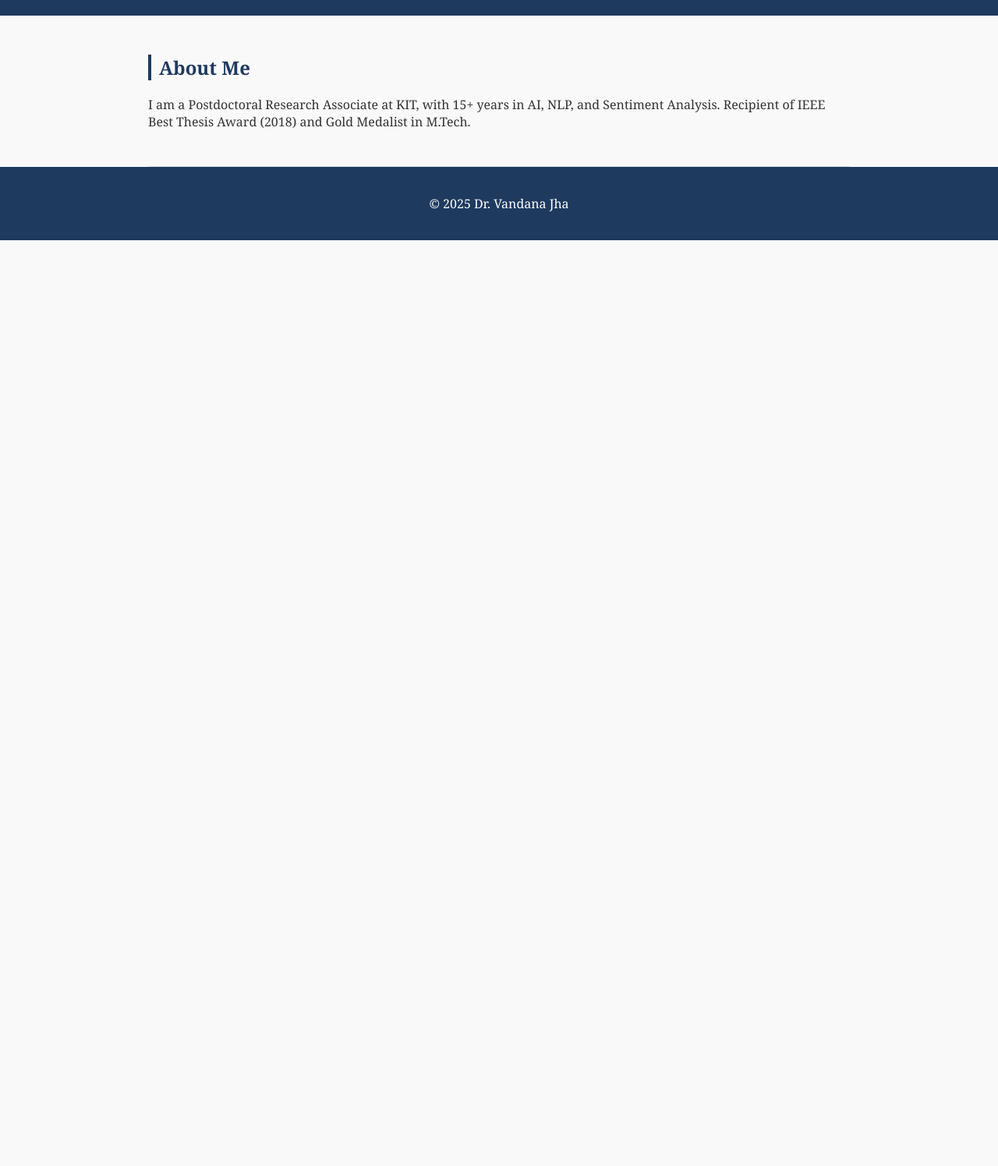
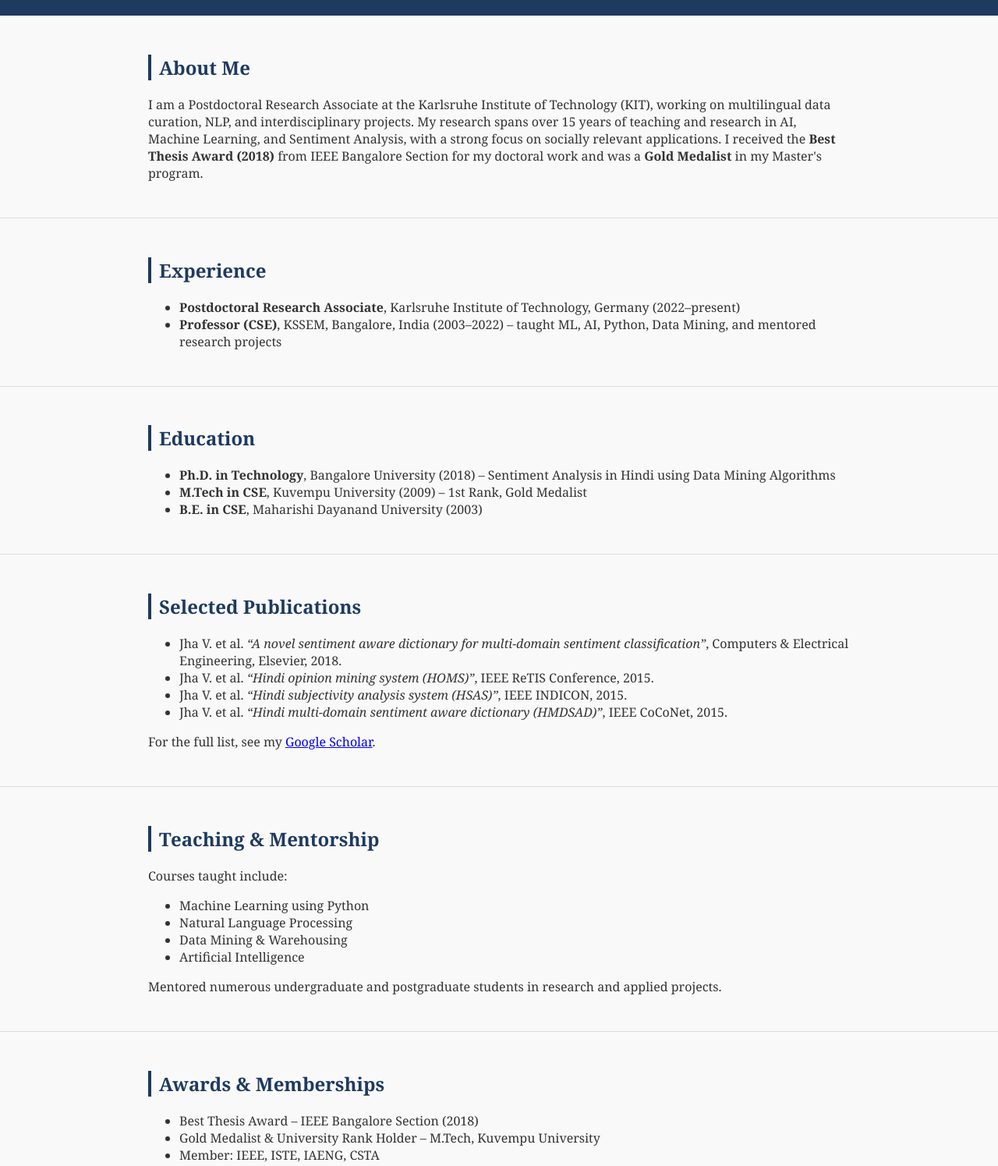
Before and after one commit to vjvandana/vandana-jha-website, a plain HTML site: page index.html in a window 1280 px wide. Shown: the part 260-1755 px from the top of the page at 78% size. Before the commit the page ends 800 px from the top, so only its background shows below. Drawn offline with Linux system fonts and the light colour scheme.

Commit message:
Update index.html with experience details

```diff
--- a/index.html
+++ b/index.html
@@ -7,22 +7,111 @@
   <link rel="stylesheet" href="style.css">
 </head>
 <body>
+  <!-- Header -->
   <header>
     <div class="container">
       <h1>Dr. Vandana Jha</h1>
       <p>Postdoctoral Research Associate | Natural Language Processing | Machine Learning</p>
       <p><a href="mailto:vjvandanajha@gmail.com">vjvandanajha@gmail.com</a> | +49-15217155488</p>
-      <p><a href="https://scholar.google.co.in/citations?user=0nz6oGMAAAAJ&hl=en" target="_blank">Google Scholar</a> |
-         <a href="https://www.linkedin.com/in/dr-vandana-jha-366a6148/" target="_blank">LinkedIn</a></p>
+      <p>
+        <a href="https://scholar.google.co.in/citations?user=0nz6oGMAAAAJ&hl=en" target="_blank">Google Scholar</a> |
+        <a href="https://www.linkedin.com/in/dr-vandana-jha-366a6148/" target="_blank">LinkedIn</a>
+      </p>
     </div>
   </header>
 
-  <section id="about" class="container">
-    <h2>About Me</h2>
-    <p>I am a Postdoctoral Research Associate at KIT, with 15+ years in AI, NLP, and Sentiment Analysis.
-    Recipient of IEEE Best Thesis Award (2018) and Gold Medalist in M.Tech.</p>
+  <!-- About Section -->
+  <section id="about">
+    <div class="container">
+      <h2>About Me</h2>
+      <p>
+        I am a Postdoctoral Research Associate at the Karlsruhe Institute of Technology (KIT), working on multilingual
+        data curation, NLP, and interdisciplinary projects. My research spans over 15 years of teaching and research in
+        AI, Machine Learning, and Sentiment Analysis, with a strong focus on socially relevant applications. I received
+        the <strong>Best Thesis Award (2018)</strong> from IEEE Bangalore Section for my doctoral work and was a
+        <strong>Gold Medalist</strong> in my Master's program.
+      </p>
+    </div>
   </section>
 
+  <!-- Experience Section -->
+  <section id="experience">
+    <div class="container">
+      <h2>Experience</h2>
+      <ul>
+        <li><strong>Postdoctoral Research Associate</strong>, Karlsruhe Institute of Technology, Germany (2022–present)</li>
+        <li><strong>Professor (CSE)</strong>, KSSEM, Bangalore, India (2003–2022) – taught ML, AI, Python, Data Mining, and mentored research projects</li>
+      </ul>
+    </div>
+  </section>
+
+  <!-- Education Section -->
+  <section id="education">
+    <div class="container">
+      <h2>Education</h2>
+      <ul>
+        <li><strong>Ph.D. in Technology</strong>, Bangalore University (2018) – Sentiment Analysis in Hindi using Data Mining Algorithms</li>
+        <li><strong>M.Tech in CSE</strong>, Kuvempu University (2009) – 1st Rank, Gold Medalist</li>
+        <li><strong>B.E. in CSE</strong>, Maharishi Dayanand University (2003)</li>
+      </ul>
+    </div>
+  </section>
+
+  <!-- Research & Publications -->
+  <section id="publications">
+    <div class="container">
+      <h2>Selected Publications</h2>
+      <ul>
+        <li>Jha V. et al. <em>“A novel sentiment aware dictionary for multi-domain sentiment classification”</em>, Computers & Electrical Engineering, Elsevier, 2018.</li>
+        <li>Jha V. et al. <em>“Hindi opinion mining system (HOMS)”</em>, IEEE ReTIS Conference, 2015.</li>
+        <li>Jha V. et al. <em>“Hindi subjectivity analysis system (HSAS)”</em>, IEEE INDICON, 2015.</li>
+        <li>Jha V. et al. <em>“Hindi multi-domain sentiment aware dictionary (HMDSAD)”</em>, IEEE CoCoNet, 2015.</li>
+      </ul>
+      <p>
+        For the full list, see my
+        <a href="https://scholar.google.co.in/citations?user=0nz6oGMAAAAJ&hl=en" target="_blank">Google Scholar</a>.
+      </p>
+    </div>
+  </section>
+
+  <!-- Teaching -->
+  <section id="teaching">
+    <div class="container">
+      <h2>Teaching & Mentorship</h2>
+      <p>Courses taught include:</p>
+      <ul>
+        <li>Machine Learning using Python</li>
+        <li>Natural Language Processing</li>
+        <li>Data Mining & Warehousing</li>
+        <li>Artificial Intelligence</li>
+      </ul>
+      <p>Mentored numerous undergraduate and postgraduate students in research and applied projects.</p>
+    </div>
+  </section>
+
+  <!-- Awards & Memberships -->
+  <section id="awards">
+    <div class="container">
+      <h2>Awards & Memberships</h2>
+      <ul>
+        <li>Best Thesis Award – IEEE Bangalore Section (2018)</li>
+        <li>Gold Medalist & University Rank Holder – M.Tech, Kuvempu University</li>
+        <li>Member: IEEE, ISTE, IAENG, CSTA</li>
+      </ul>
+    </div>
+  </section>
+
+  <!-- Contact -->
+  <section id="contact">
+    <div class="container">
+      <h2>Contact</h2>
+      <p>Email: <a href="mailto:vjvandanajha@gmail.com">vjvandanajha@gmail.com</a></p>
+      <p>Phone: +49-15217155488</p>
+      <p>Location: Karlsruhe, Germany</p>
+    </div>
+  </section>
+
+  <!-- Footer -->
   <footer>
     <div class="container">
       <p>&copy; 2025 Dr. Vandana Jha</p>
```
